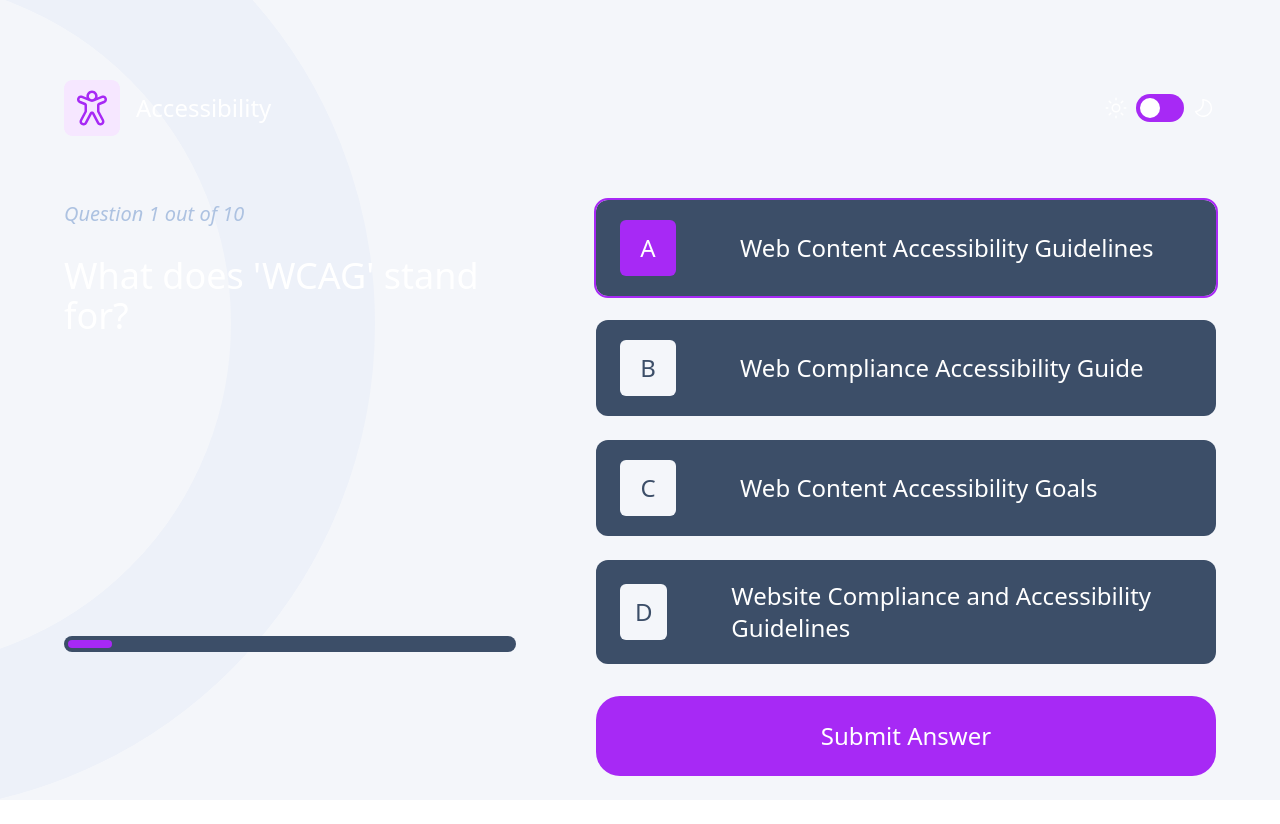
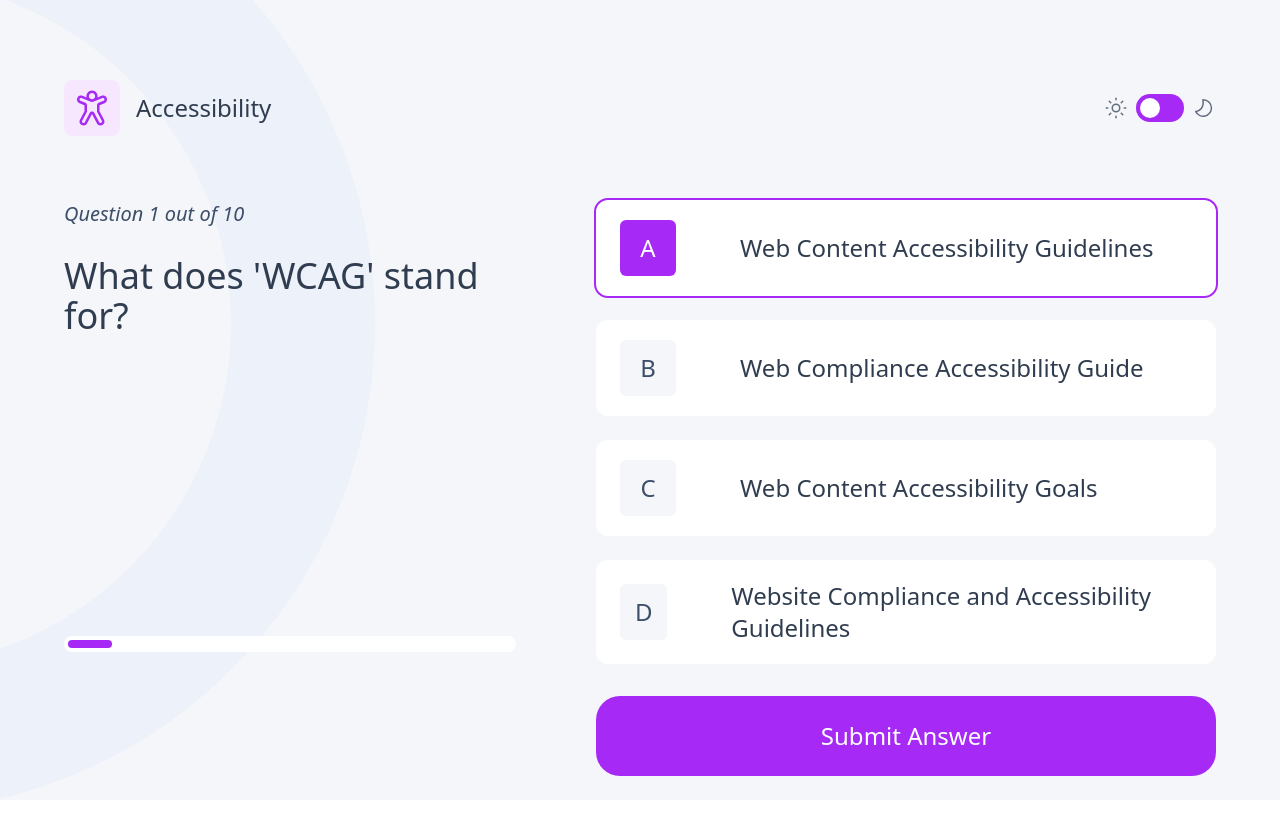
Before and after one commit to Ibarra11/app-quiz, a React (Vite) app: page /quiz/Accessibility in a window 1280 px wide. Built offline with nearby package versions, Linux system fonts and the light colour scheme.

Commit message:
dark mode

```diff
--- a/src/components/Answer.tsx
+++ b/src/components/Answer.tsx
@@ -39,7 +39,7 @@ export default function Answer({
       <label
         aria-label={option}
         className={clsx(
-          `relative flex items-center gap-3 rounded-xl bg-navy-200 p-3 md:gap-8 md:pr-4 lg:px-6 lg:py-5`,
+          `relative flex items-center gap-3 rounded-xl bg-white p-3 dark:bg-navy-200 md:gap-8 md:pr-4 lg:px-6 lg:py-5`,
           {
             "outline outline-2 outline-purple":
               (answerStatus === "idle" || answerStatus === "error") &&
@@ -94,7 +94,9 @@ export default function Answer({
             {letter.toUpperCase()}
           </p>
         </div>
-        <p className="text-lg font-medium text-white md:text-2xl">{option}</p>
+        <p className="text-lg font-medium text-navy-300 dark:text-white md:text-2xl">
+          {option}
+        </p>
         {answerStatus === "incorrect" && option === selectedAnswer && (
           <img
             className="ml-auto block h-6 w-6  md:h-10 md:w-10"
--- a/src/components/CompetionBar.tsx
+++ b/src/components/CompetionBar.tsx
@@ -8,7 +8,7 @@ export default function CompletionBar({ progress }: { progress: number }) {
         transform: "translateZ(0)",
       }}
       value={progress}
-      className="relative h-4 overflow-hidden rounded-full bg-navy-200 p-1"
+      className="relative h-4 overflow-hidden rounded-full bg-white p-1 dark:bg-navy-200"
     >
       <Progress.Indicator
         className="ease-[cubic-bezier(0.65,  0, 0.35,  1)] h-full rounded-full bg-purple transition-all duration-[660ms]"
--- a/src/components/Question.tsx
+++ b/src/components/Question.tsx
@@ -19,10 +19,12 @@ export default function Question({
     <div className="flex flex-col gap-10 md:gap-14 lg:flex-row lg:gap-20">
       <div className="flex flex-col gap-6 md:gap-10 lg:h-[452px] lg:w-[452px]">
         <div className="space-y-3 md:space-y-7 lg:mb-auto">
-          <h3 className="text-sm italic text-light-blue md:text-xl">
+          <h3 className="text-sm italic text-navy-200 dark:text-light-blue md:text-xl">
             Question {questionNumber} out of {numberOfQuestions}
           </h3>
-          <h2 className="text-xl text-white md:text-4xl">{question}</h2>
+          <h2 className="text-xl text-navy-300 dark:text-white md:text-4xl">
+            {question}
+          </h2>
         </div>
         <CompletionBar progress={progress} />
       </div>
--- a/src/components/QuizList.tsx
+++ b/src/components/QuizList.tsx
@@ -7,7 +7,7 @@ export default function QuizList({ quizList }: QuizList) {
       {quizList.map(({ title, icon }) => (
         <li key={title}>
           <Link
-            className="flex items-center gap-4 rounded-xl bg-navy-200 p-3 lg:p-5"
+            className="flex items-center gap-4 rounded-xl bg-white p-3 dark:bg-navy-200 lg:p-5"
             to={`/quiz/${title}`}
           >
             <img
@@ -15,7 +15,7 @@ export default function QuizList({ quizList }: QuizList) {
               aria-hidden={true}
               src={icon.toLowerCase()}
             />
-            <h2 className="text-lg font-medium text-white md:text-2xl">
+            <h2 className="text-lg font-medium text-navy-300 dark:text-white md:text-2xl">
               {title}
             </h2>
           </Link>
--- a/src/components/QuizScore.tsx
+++ b/src/components/QuizScore.tsx
@@ -15,13 +15,13 @@ export default function QuizScore({
   return (
     <div className="flex flex-col gap-10 md:gap-16 lg:flex-row lg:gap-20">
       {result >= 80 && <Confetti />}
-      <h2 className="text-4xl text-white md:text-6xl">
+      <h2 className="text-4xl text-navy-300 dark:text-white md:text-6xl">
         <span className="font-light">Quiz Completed</span>
         <br />
         <span className="font-medium">You Scored ...</span>
       </h2>
       <div className="space-y-4 lg:flex-1">
-        <div className="space-y-5 rounded-xl bg-navy-200 p-8 md:p-12">
+        <div className="space-y-5 rounded-xl bg-white p-8 dark:bg-navy-200 md:p-12">
           <div className="flex items-center justify-center gap-4">
             <img
               alt=""
@@ -29,15 +29,15 @@ export default function QuizScore({
               className="block h-10 w-10 rounded-md md:h-14 md:w-14 "
               src={`/icon-${quizId.toLowerCase()}.svg`}
             />
-            <h3 className="md:text- text-lg font-medium text-white">
+            <h3 className="md:text- text-lg font-medium text-navy-300 dark:text-white">
               {quizId}
             </h3>
           </div>
           <div className="space-y-4 text-center">
-            <p className=" text-7xl font-medium text-white md:text-9xl">
+            <p className=" text-7xl font-medium text-navy-300 dark:text-white md:text-9xl">
               {score}
             </p>
-            <p className=" text-lg text-light-blue md:text-2xl">
+            <p className=" text-lg text-navy-100 dark:text-light-blue md:text-2xl">
               out of {numberOfQuestions}
             </p>
           </div>
--- a/src/components/ToggleTheme.tsx
+++ b/src/components/ToggleTheme.tsx
@@ -12,7 +12,7 @@ export default function ToggleTheme() {
 
   return (
     <div className="flex items-center gap-2">
-      <span className="h-6 w-6 bg-sun-dark bg-cover"></span>
+      <span className="h-6 w-6 bg-sun-light bg-cover dark:bg-sun-dark"></span>
       <Switch.Root
         checked={mode === "dark"}
         onCheckedChange={(e) => {
@@ -26,7 +26,7 @@ export default function ToggleTheme() {
       >
         <Switch.Thumb className="block h-5 w-5 translate-x-1 rounded-full  bg-white transition-transform duration-100 will-change-transform data-[state=checked]:translate-x-[24px]" />
       </Switch.Root>
-      <span className="h-6 w-6 bg-moon-dark bg-cover"></span>
+      <span className="h-6 w-6 bg-moon-light bg-cover dark:bg-moon-dark"></span>
     </div>
   );
 }
--- a/src/routes/index.tsx
+++ b/src/routes/index.tsx
@@ -15,12 +15,12 @@ export default function Index() {
   return (
     <div className="flex flex-col gap-10 md:gap-16 lg:flex-row lg:justify-between">
       <div className="space-y-4  lg:space-y-12">
-        <h1 className="text-4xl dark:text-white md:text-6xl ">
+        <h1 className="text-4xl text-navy-300 dark:text-white md:text-6xl ">
           <span className="font-light">Welcome to the</span>
           <br />
           <span className="font-medium">Frontend Quiz!</span>
         </h1>
-        <h3 className="text-sm italic text-light-blue md:text-xl">
+        <h3 className="text-sm italic text-navy-100 dark:text-light-blue md:text-xl">
           Pick a subject to get started.
         </h3>
       </div>
--- a/src/routes/root.tsx
+++ b/src/routes/root.tsx
@@ -17,7 +17,7 @@ export default function Root() {
                   className="block h-10 w-10 rounded-md lg:h-14 lg:w-14"
                   src={`/icon-${params.quizId.toLowerCase()}.svg`}
                 />
-                <h1 className="text-lg font-medium text-white md:text-2xl">
+                <h1 className="text-lg font-medium text-navy-300 dark:text-white md:text-2xl">
                   {params.quizId}
                 </h1>
               </>
```
